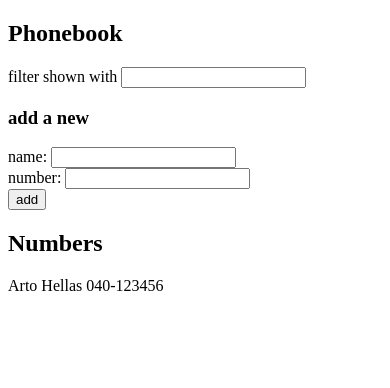
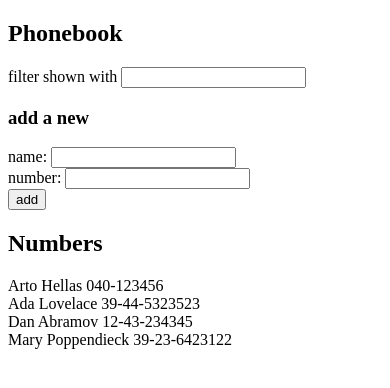
Before and after one commit to muhammadasif2017/part2, a React (Create React App) app in the folder phonebook/: page / in a window 390 px wide. Shown: the top 388 px of the page. Built offline with nearby package versions, Linux system fonts and the light colour scheme; data requests are answered from the project's data file.

Commit message:
Exercise 2.11 - phonebook

```diff
--- /dev/null
+++ b/phonebook/db.json
@@ -0,0 +1,24 @@
+{
+  "persons":[
+    {
+      "name": "Arto Hellas",
+      "number": "040-123456",
+      "id": 1
+    },
+    {
+      "name": "Ada Lovelace",
+      "number": "39-44-5323523",
+      "id": 2
+    },
+    {
+      "name": "Dan Abramov",
+      "number": "12-43-234345",
+      "id": 3
+    },
+    {
+      "name": "Mary Poppendieck",
+      "number": "39-23-6423122",
+      "id": 4
+    }
+  ]
+}
--- a/phonebook/src/App.js
+++ b/phonebook/src/App.js
@@ -1,4 +1,5 @@
-import { useState } from 'react';
+import { useState, useEffect } from 'react';
+import axios from 'axios';
 
 const Filter = ({ nameToFind, findPerson }) => {
   return (
@@ -82,6 +83,15 @@
     }
   };
 
+  useEffect(() => {
+    axios
+      .get('http://localhost:3001/persons')
+      .then((response) => {
+        console.log(response);
+        setPersons(response.data);
+      })
+  }, []);
+
   return (
     <div>
       <h2>Phonebook</h2>
```
Also changed, not shown: phonebook/package.json (+6 -1 lines), 1 other file (tests, documents, lock files or other folders).
